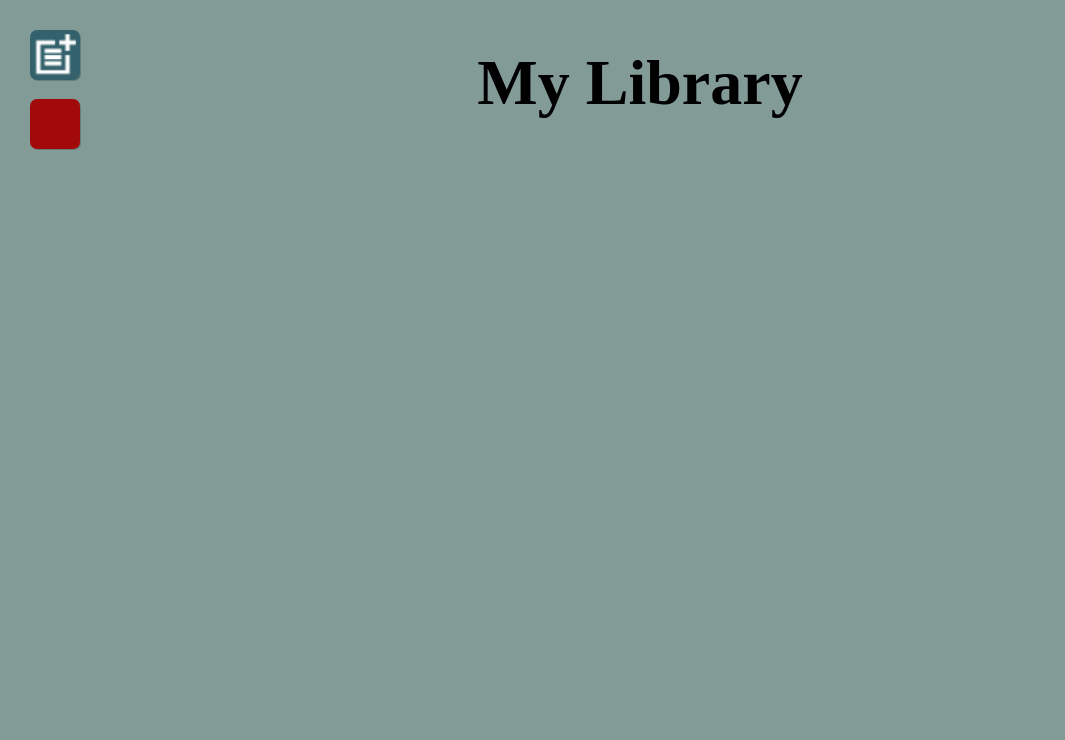
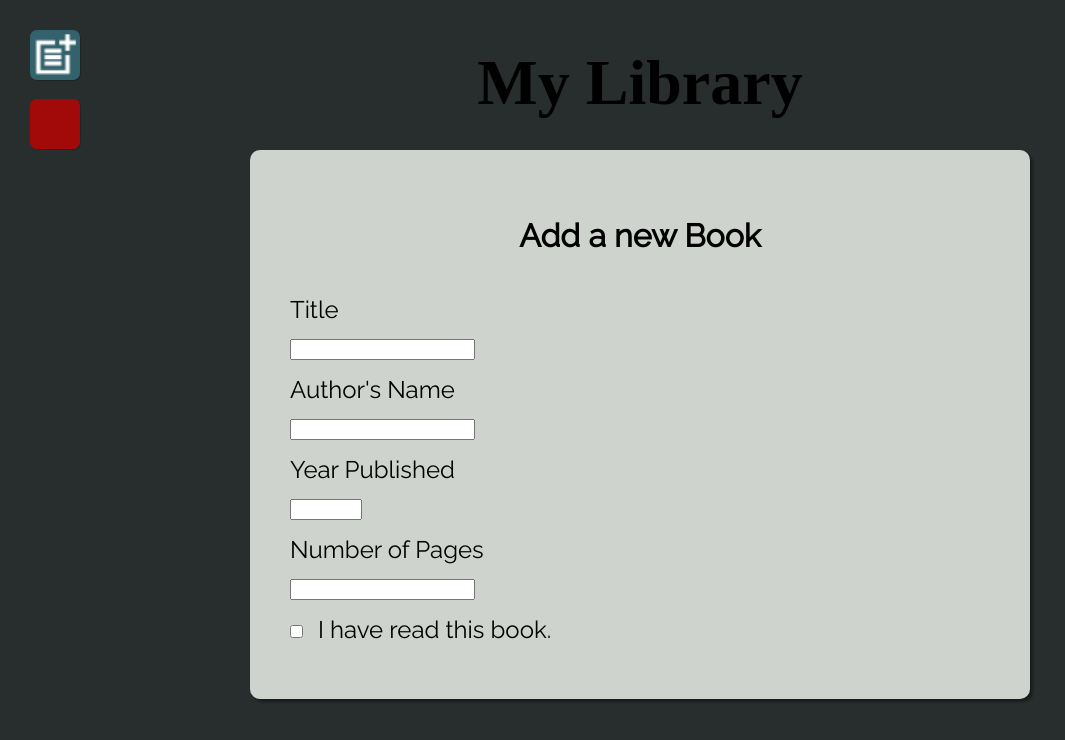
Before and after one commit to matt-stanley/library-odin-project, a plain HTML site: page index.html in a window 1280 px wide. Both pictures are taken after a click on the button 55 px from the left and 55 px from the top of the page. Shown: the whole page, without its empty margins (0-1065 px from the left). Drawn offline with Linux system fonts and the light colour scheme; a web font is replaced by a local one.

Commit message:
Complete new book form.

```diff
--- a/index.html
+++ b/index.html
@@ -13,7 +13,7 @@
     </header>
     <div id="menu">
         <span class="menu-btn" title="Add a Book">
-          <button id="add-book-btn"></button>
+          <button id="add-book-btn" onclick="showForm()"></button>
         </span>
         <span class="menu-btn" title="Delete All Books">
           <button id="delete-all-btn"></button>
@@ -23,11 +23,16 @@
         <label for="title">Title</label>
         <input id="title" name="title" type="text">
 
-        <label for="author">Author</label>
+        <label for="author">Author's Name</label>
         <input id="author" name="author" type="text">
 
         <label for="year">Year Published</label>
         <input id="year" name="year" type="number" min="1200" max="3000">
+
+        <label for="pages">Number of Pages</label>
+        <input id="pages" name="pages" type="number">
+
+        <label for="read"><input type="checkbox" id="read" name="read" class="checkbox">I have read this book.</label>
 
       </form>
     </div>
--- a/style.css
+++ b/style.css
@@ -132,7 +132,7 @@ header {
   height: 100vh;
   width: 100vw;
 
-  background: rgba(0,0,0,0.5);
+  background: rgba(0,0,0,0.7);
   opacity: 0;
 
 
@@ -140,14 +140,41 @@ header {
 }
 
 #add-book-form {
+  display: flex;
+  flex-direction: column;
+  overflow: auto;
+
   position: fixed;
-  top: 50px;
+  top: 150px;
   width: 700px;
   left: 0;
   right: 0;
-  margin: auto;
+  margin: 0 auto;
+
+  background: #cfd3ce;
+  padding: 40px;
+  border-radius: 10px;
+  box-shadow: 3px 3px 3px rgba(0, 0, 0, 0.4);
+  font-family: 'Raleway', sans-serif;
+
   opacity: 0;
   z-index: 3;
 
   transition: opacity 0.8s;
 }
+
+#add-book-form h2 {
+  text-align: center;
+  font-size: 2rem;
+}
+
+#add-book-form label {
+  display: block;
+  padding: 15px 0;
+  font-size: 1.5rem;
+}
+
+.checkbox {
+
+  margin: 0 15px 0 0;
+}
```
